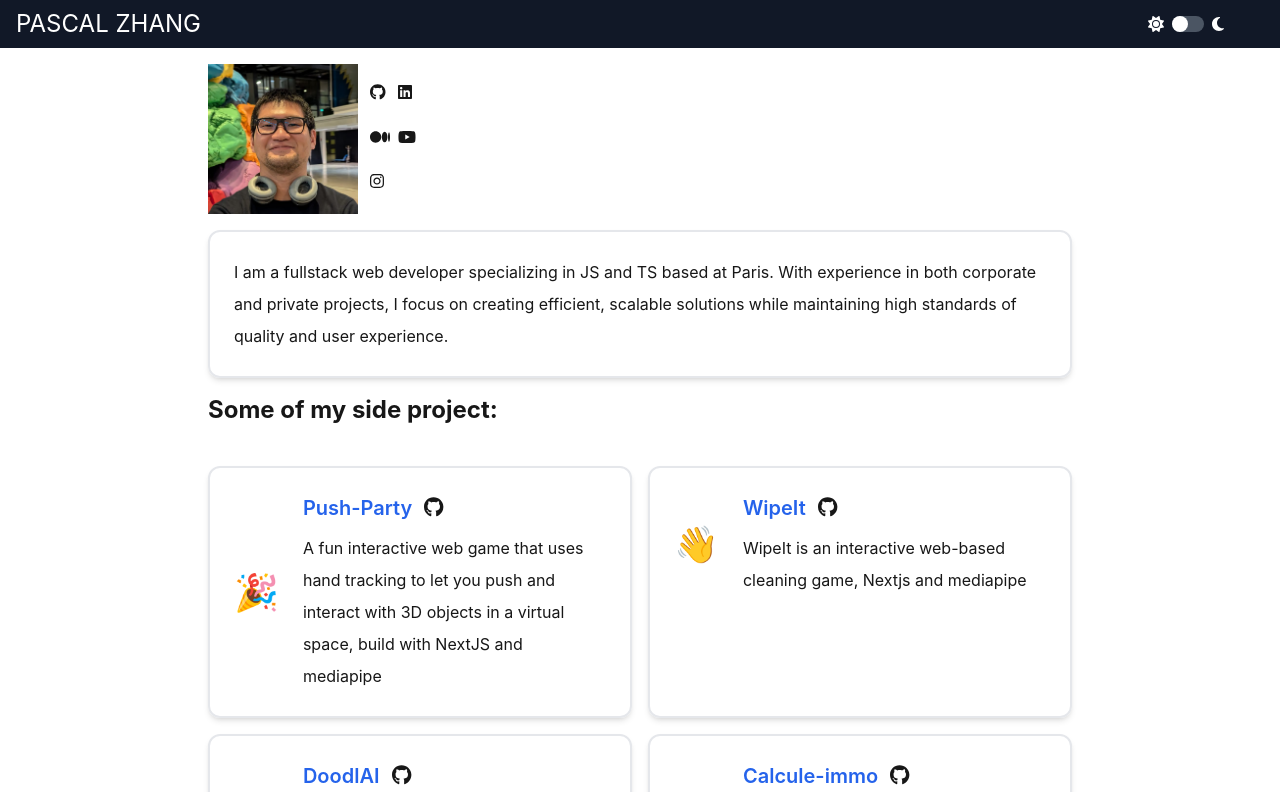
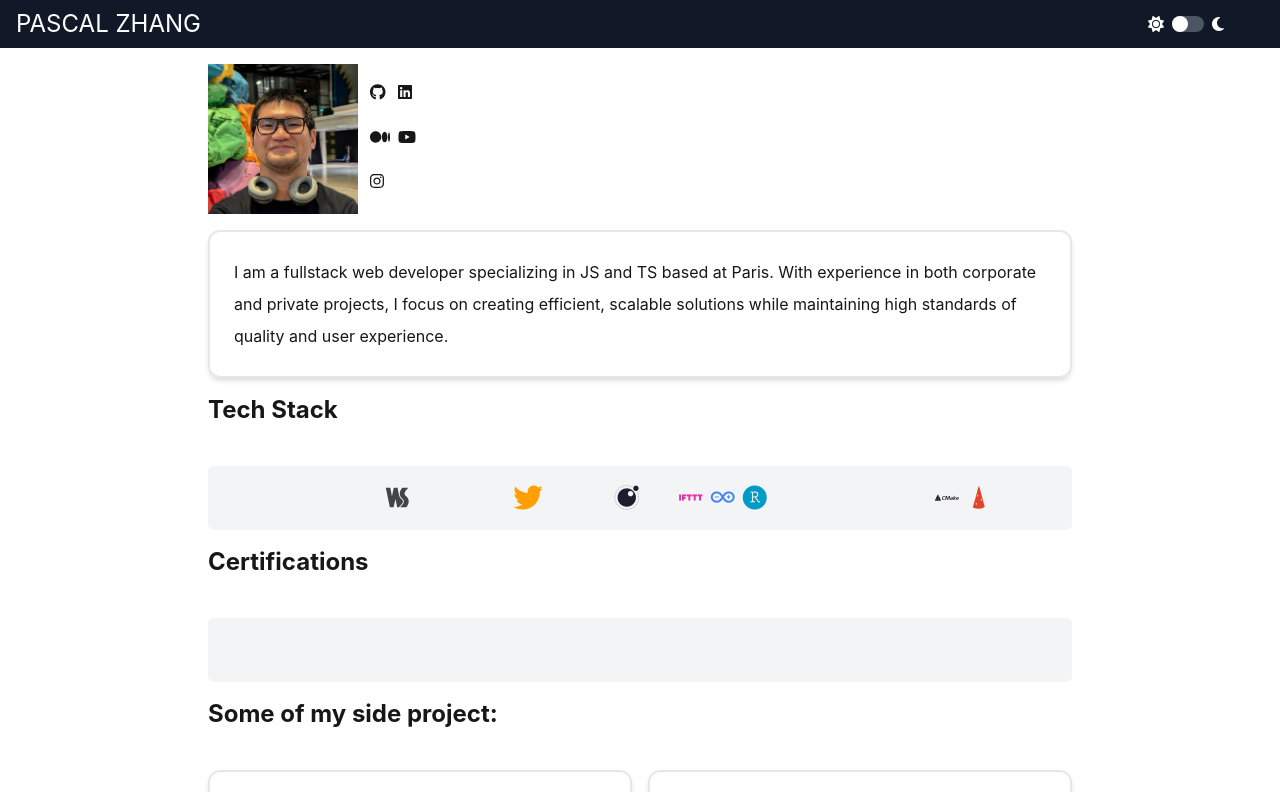
Before and after one commit to pikooli/mywebsite, a Next.js app: page / in a window 1280 px wide. Shown: the top 792 px of the page. Built offline with nearby package versions, Linux system fonts and the light colour scheme.

Commit message:
adding tech stack and certification

```diff
--- a/package.json
+++ b/package.json
@@ -12,6 +12,7 @@
     "@fortawesome/free-brands-svg-icons": "^6.7.2",
     "@fortawesome/free-solid-svg-icons": "^6.7.2",
     "@fortawesome/react-fontawesome": "^0.2.2",
+    "devicon": "^2.16.0",
     "next": "15.1.6",
     "react": "^19.0.0",
     "react-dom": "^19.0.0",
--- a/src/app/layout.tsx
+++ b/src/app/layout.tsx
@@ -1,5 +1,6 @@
 import type { Metadata } from 'next';
 import { Geist, Geist_Mono } from 'next/font/google';
+import 'devicon';
 import './globals.css';
 import '@/styles/globals.scss';
 import { Layout } from '@/components/Layout';
--- /dev/null
+++ b/src/components/me/Certification.tsx
@@ -0,0 +1,22 @@
+export const CERTIFICATIONS = [
+  {
+    name: 'threejs-journey',
+    icon: 'devicon-threejs-original colored',
+    link: 'https://threejs-journey.com/certificate/view/21505',
+  },
+];
+
+export const Certification = () => {
+  return (
+    <>
+      <h1 className="text-2xl font-bold mb-6">Certifications</h1>
+      <div className="flex gap-2 flex-wrap justify-center items-center bg-gray-100 p-4 rounded-md">
+        {CERTIFICATIONS.map(certification => (
+          <a key={certification.name} href={certification.link}>
+            <i className={certification.icon}></i>
+          </a>
+        ))}
+      </div>
+    </>
+  );
+};
--- /dev/null
+++ b/src/components/me/Presentation.tsx
@@ -0,0 +1,54 @@
+import Image from 'next/image';
+import { FontAwesomeIcon } from '@fortawesome/react-fontawesome';
+import {
+  faGithub,
+  faLinkedin,
+  faInstagram,
+  faYoutube,
+  faMedium,
+} from '@fortawesome/free-brands-svg-icons';
+
+export const Presentation = () => {
+  return (
+    <>
+      <div className="flex">
+        <Image src="/pascal.png" alt="me" width={150} height={150} />
+        <ul className="grid grid-cols-2 gap-2 m-3">
+          <li>
+            <a href="https://github.com/pikooli" target="tab">
+              <FontAwesomeIcon icon={faGithub} />
+            </a>
+          </li>
+          <li>
+            <a href="https://www.linkedin.com/in/zhang-pascal/" target="tab">
+              <FontAwesomeIcon icon={faLinkedin} />
+            </a>
+          </li>
+          <li>
+            <a href="https://medium.com/@zhangpascal" target="tab">
+              <FontAwesomeIcon icon={faMedium} />
+            </a>
+          </li>
+          <li>
+            <a href="https://www.youtube.com/@TheWorldOfPikl" target="tab">
+              <FontAwesomeIcon icon={faYoutube} />
+            </a>
+          </li>
+          <li>
+            <a href="https://www.instagram.com/thefitpikl//" target="tab">
+              <FontAwesomeIcon icon={faInstagram} />
+            </a>
+          </li>
+        </ul>
+      </div>
+      <div className="border-2 border-gray-200 rounded-xl shadow-md hover:shadow-xl p-6 transition-all duration-300">
+        <p className="">
+          I am a fullstack web developer specializing in JS and TS based at
+          Paris. With experience in both corporate and private projects, I focus
+          on creating efficient, scalable solutions while maintaining high
+          standards of quality and user experience.
+        </p>
+      </div>
+    </>
+  );
+};
--- /dev/null
+++ b/src/components/me/Tech.tsx
@@ -0,0 +1,42 @@
+const TECH_STACK = [
+  { name: 'ReactJS', icon: 'devicon-react-original colored' },
+  { name: 'React Native', icon: 'devicon-react-original colored' },
+  { name: 'NodeJS', icon: 'devicon-nodejs-plain colored' },
+  { name: 'Express', icon: 'devicon-express-original colored' },
+  { name: 'NextJS', icon: 'devicon-nextjs-plain colored' },
+  { name: 'Tailwind', icon: 'devicon-tailwindcss-plain colored' },
+  { name: 'TypeScript', icon: 'devicon-typescript-plain colored' },
+  { name: 'Firebase', icon: 'devicon-firebase-plain colored' },
+  { name: 'Jest', icon: 'devicon-jest-plain colored' },
+  { name: 'Mocha', icon: 'devicon-mocha-plain colored' },
+  { name: 'Cypress', icon: 'devicon-cypressio-plain colored' },
+  { name: 'Threejs', icon: 'devicon-threejs-original colored' },
+  { name: 'GraphQL', icon: 'devicon-graphql-plain colored' },
+  { name: 'Android Studio', icon: 'devicon-androidstudio-plain colored' },
+  { name: 'Docker', icon: 'devicon-docker-plain colored' },
+  { name: 'Kubernetes', icon: 'devicon-kubernetes-plain colored' },
+  { name: 'PostgreSQL', icon: 'devicon-postgresql-plain colored' },
+  { name: 'MongoDB', icon: 'devicon-mongodb-plain colored' },
+  { name: 'MariaDB', icon: 'devicon-mariadb-plain colored' },
+  { name: 'Prisma', icon: 'devicon-prisma-plain colored' },
+  { name: 'GitHub', icon: 'devicon-github-plain colored' },
+  { name: 'GitLab', icon: 'devicon-gitlab-plain colored' },
+];
+
+export const Tech = () => {
+  return (
+    <>
+      <h1 className="text-2xl font-bold mb-6">Tech Stack</h1>
+      <div className="flex gap-2 flex-wrap justify-center items-center bg-gray-100 p-4 rounded-md">
+        {TECH_STACK.map(tech => (
+          <i
+            key={tech.name}
+            className={`${tech.icon} text-2xl`}
+            title={tech.name}
+            aria-label={`${tech.name} icon`}
+          ></i>
+        ))}
+      </div>
+    </>
+  );
+};
--- a/src/components/me/index.tsx
+++ b/src/components/me/index.tsx
@@ -1,56 +1,14 @@
 'use client';
-import Image from 'next/image';
-import { FontAwesomeIcon } from '@fortawesome/react-fontawesome';
-import {
-  faGithub,
-  faLinkedin,
-  faInstagram,
-  faYoutube,
-  faMedium,
-} from '@fortawesome/free-brands-svg-icons';
+import { Presentation } from '@/components/me/Presentation';
 import { Projects } from '@/components/me/Project';
-
+import { Tech } from '@/components/me/Tech';
+import { Certification } from '@/components/me/Certification';
 export const Me = () => {
   return (
     <div className="max-w-4xl mx-auto p-4 grid grid-cols-1 gap-4">
-      <div className="flex">
-        <Image src="/pascal.png" alt="me" width={150} height={150} />
-        <ul className="grid grid-cols-2 gap-2 m-3">
-          <li>
-            <a href="https://github.com/pikooli" target="tab">
-              <FontAwesomeIcon icon={faGithub} />
-            </a>
-          </li>
-          <li>
-            <a href="https://www.linkedin.com/in/zhang-pascal/" target="tab">
-              <FontAwesomeIcon icon={faLinkedin} />
-            </a>
-          </li>
-          <li>
-            <a href="https://medium.com/@zhangpascal" target="tab">
-              <FontAwesomeIcon icon={faMedium} />
-            </a>
-          </li>
-          <li>
-            <a href="https://www.youtube.com/@TheWorldOfPikl" target="tab">
-              <FontAwesomeIcon icon={faYoutube} />
-            </a>
-          </li>
-          <li>
-            <a href="https://www.instagram.com/thefitpikl//" target="tab">
-              <FontAwesomeIcon icon={faInstagram} />
-            </a>
-          </li>
-        </ul>
-      </div>
-      <div className="border-2 border-gray-200 rounded-xl shadow-md hover:shadow-xl p-6 transition-all duration-300">
-        <p className="">
-          I am a fullstack web developer specializing in JS and TS based at
-          Paris. With experience in both corporate and private projects, I focus
-          on creating efficient, scalable solutions while maintaining high
-          standards of quality and user experience.
-        </p>
-      </div>
+      <Presentation />
+      <Tech />
+      <Certification />
       <h1 className="text-2xl font-bold mb-6">Some of my side project: </h1>
       <Projects />
     </div>
```
Also changed, not shown: 1 other file (tests, documents, lock files or other folders).
